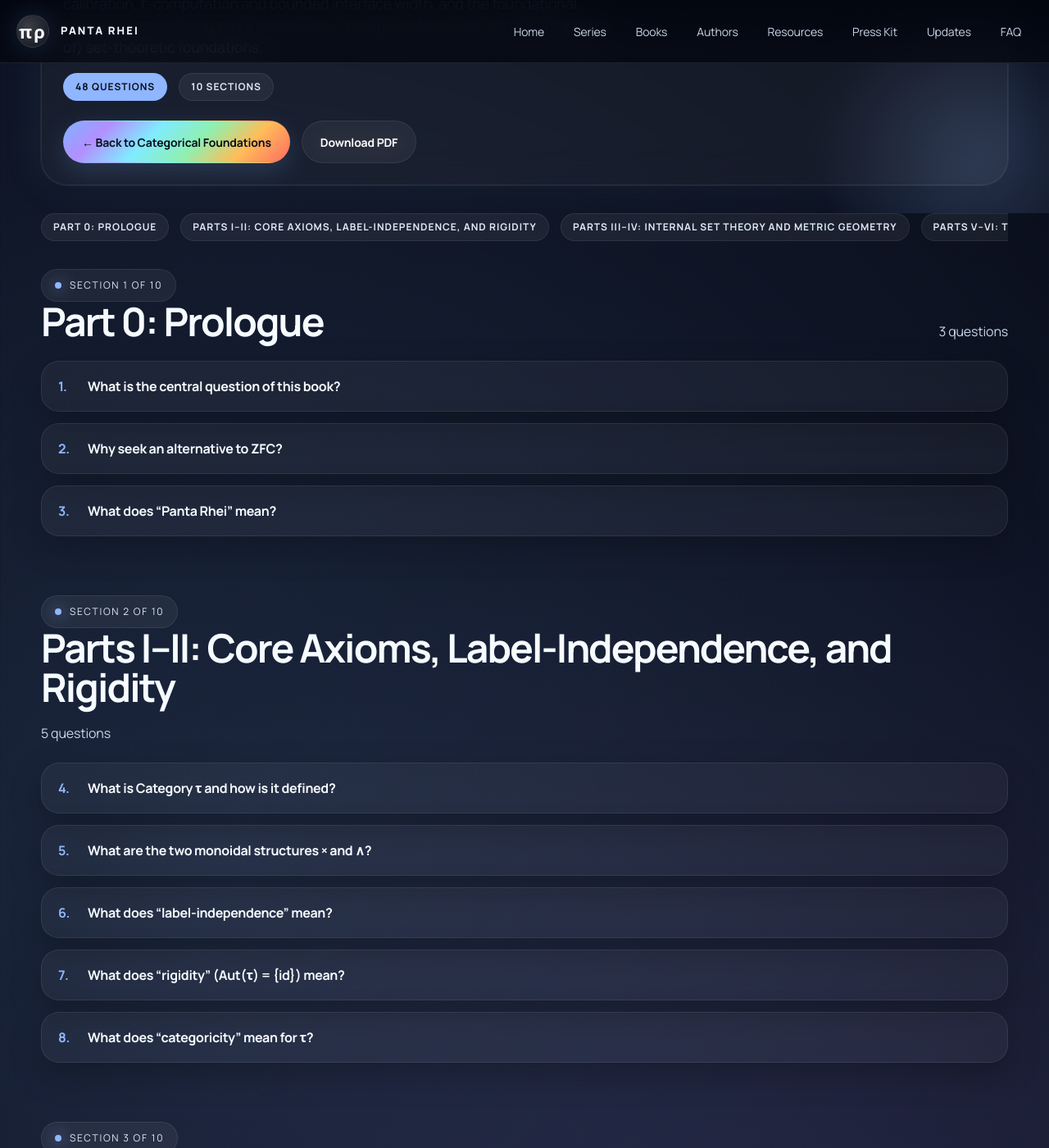
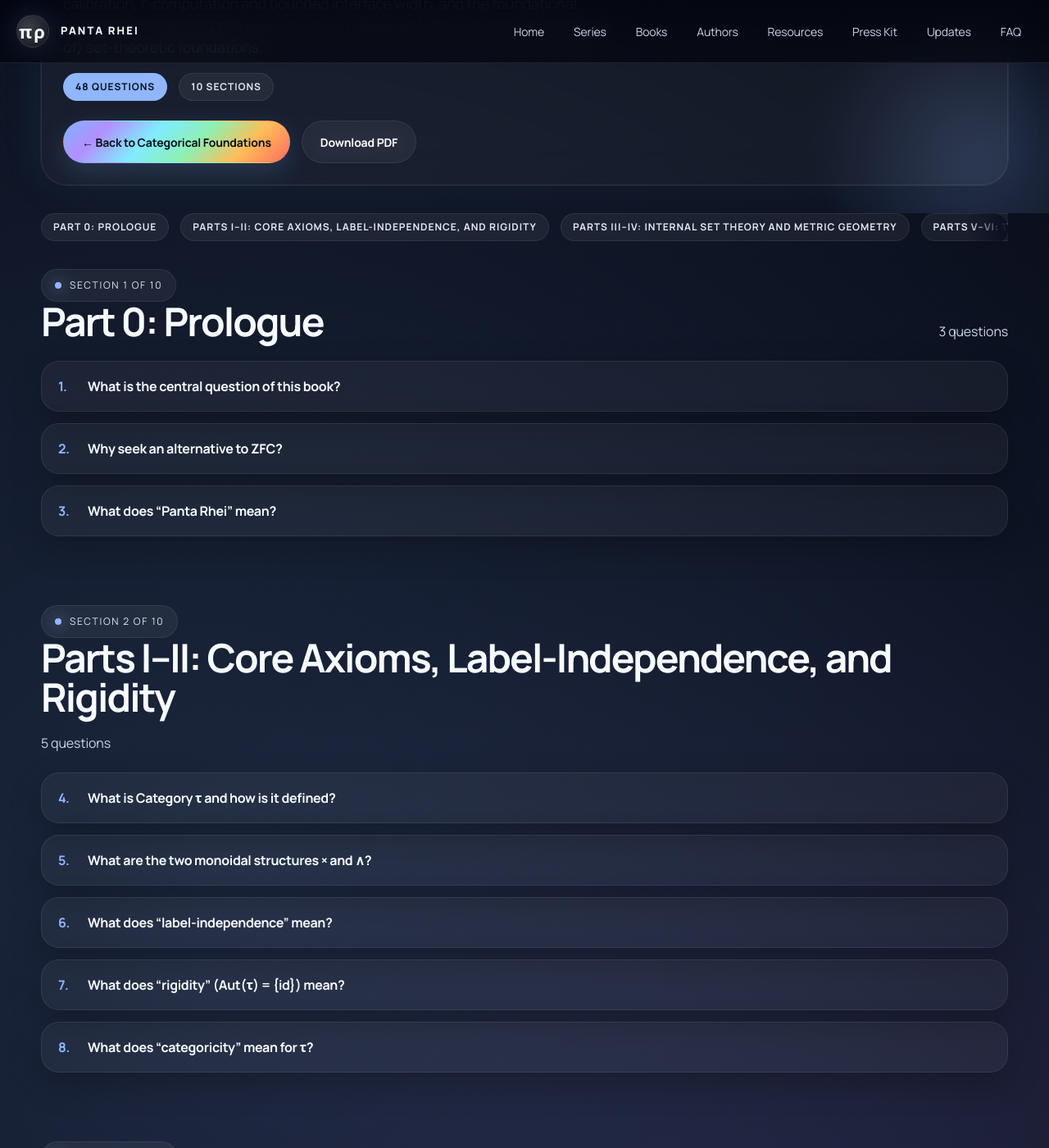
Before and after one commit to Panta-Rhei-Framework/website, a Jekyll site: the page built from books/categorical-foundations/qa/index.md, in a window 1280 px wide and 1400 px high, scrolled down 461 px. Shown: the whole window at 82% size. Built offline with Jekyll 4.4.1, drawn with Linux system fonts in a browser that asks for light colours.

Commit message:
polish: Q&A visual refinements — hover states, focus, glass cards
- Define --font-display and --gradient-glass CSS variables (were
  referenced but undefined, causing silent fallbacks)
- Add hover, open, and transition states to .faq-item accordion
  (brings parity with card/chip interactive treatment)
- Add focus-visible outline on summary elements for keyboard nav
- Improve section spacing rhythm between consecutive Q&A sections
- Style closing quote section with glass card treatment
- Add right-edge fade gradient on section nav bar to hint scrollability
- Responsive tweaks for mobile closing quote and nav fade

Co-Authored-By: Claude Opus 4.6 <noreply@anthropic.com>

```diff
--- a/assets/css/styles.css
+++ b/assets/css/styles.css
@@ -78,6 +78,9 @@
   --transition-slow: 420ms var(--ease-out);
 
   --font-mark: system-ui, -apple-system, "Segoe UI", sans-serif;
+  --font-display: "Manrope", system-ui, sans-serif;
+
+  --gradient-glass: linear-gradient(135deg, rgba(255,255,255,.06), rgba(255,255,255,.03));
 
   --accent: #b28fff;
   --accent-soft: rgba(178, 143, 255, 0.18);
@@ -677,6 +680,15 @@ button,input,textarea,select { font: inherit; }
   border: 1px solid rgba(255,255,255,.08);
   box-shadow: var(--shadow-soft);
   overflow: hidden;
+  transition: background var(--transition-fast), border-color var(--transition-fast), box-shadow var(--transition-fast);
+}
+.faq-item:hover {
+  border-color: rgba(255,255,255,.14);
+  background: rgba(255,255,255,.06);
+}
+.faq-item[open] {
+  background: rgba(255,255,255,.06);
+  border-color: rgba(255,255,255,.10);
 }
 .faq-item summary {
   list-style: none;
@@ -1007,6 +1019,16 @@ button,input,textarea,select { font: inherit; }
 }
 .qa-nav-bar .chip-row::-webkit-scrollbar { display: none; }
 .qa-nav-bar .chip { white-space: nowrap; flex-shrink: 0; }
+.qa-nav-bar .content { position: relative; }
+.qa-nav-bar .content::after {
+  content: "";
+  position: absolute;
+  right: 0; top: 0; bottom: 0;
+  width: 48px;
+  background: linear-gradient(90deg, transparent, var(--void-900));
+  pointer-events: none;
+  border-radius: 0 var(--radius-pill) var(--radius-pill) 0;
+}
 
 .qa-item summary {
   display: flex;
@@ -1031,15 +1053,19 @@ button,input,textarea,select { font: inherit; }
   flex-shrink: 0;
 }
 
-.qa-section + .qa-section { padding-top: 0; }
+.qa-section + .qa-section { padding-top: 12px; }
 
 .qa-closing {
   text-align: center;
   max-width: 640px;
   margin: 0 auto;
+  padding: 32px 40px;
   color: var(--ink-200);
   font-style: italic;
   line-height: 1.7;
+  border-radius: var(--radius-card);
+  background: rgba(255,255,255,.04);
+  border: 1px solid rgba(255,255,255,.06);
 }
 .qa-closing__attr {
   font-style: normal;
@@ -1111,7 +1137,9 @@ button,input,textarea,select { font: inherit; }
     padding: 24px;
   }
   .qa-nav-bar .chip { font-size: 0.78rem; padding: 6px 12px; }
+  .qa-nav-bar .content::after { width: 32px; }
   .qa-ref { display: none; }
+  .qa-closing { padding: 24px; }
 }
 /* Stretched link — make entire post card clickable */
 .post-grid .card { position: relative; }
@@ -1163,3 +1191,8 @@ button,input,textarea,select { font: inherit; }
   outline-offset: 4px;
   border-radius: var(--radius-pill);
 }
+.faq-item summary:focus-visible {
+  outline: 2px solid var(--accent);
+  outline-offset: -2px;
+  border-radius: var(--radius-card);
+}
```
